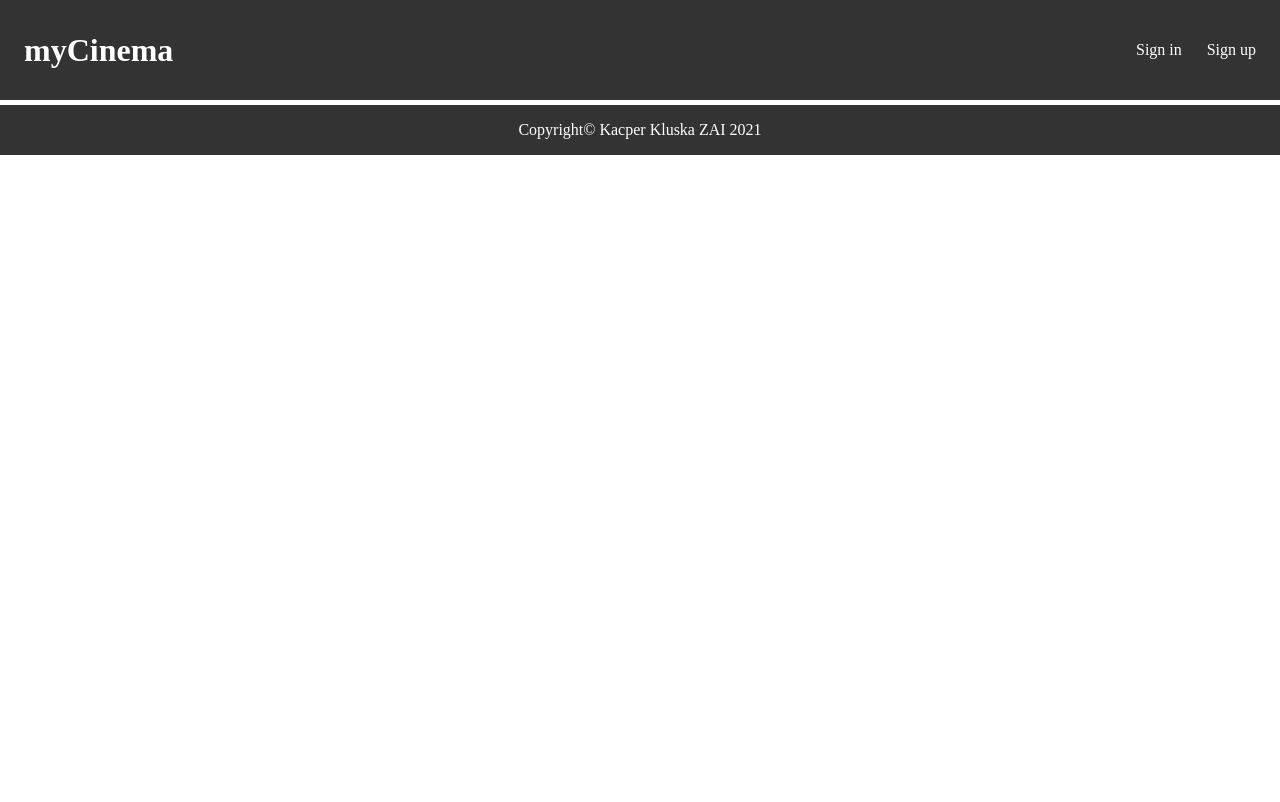
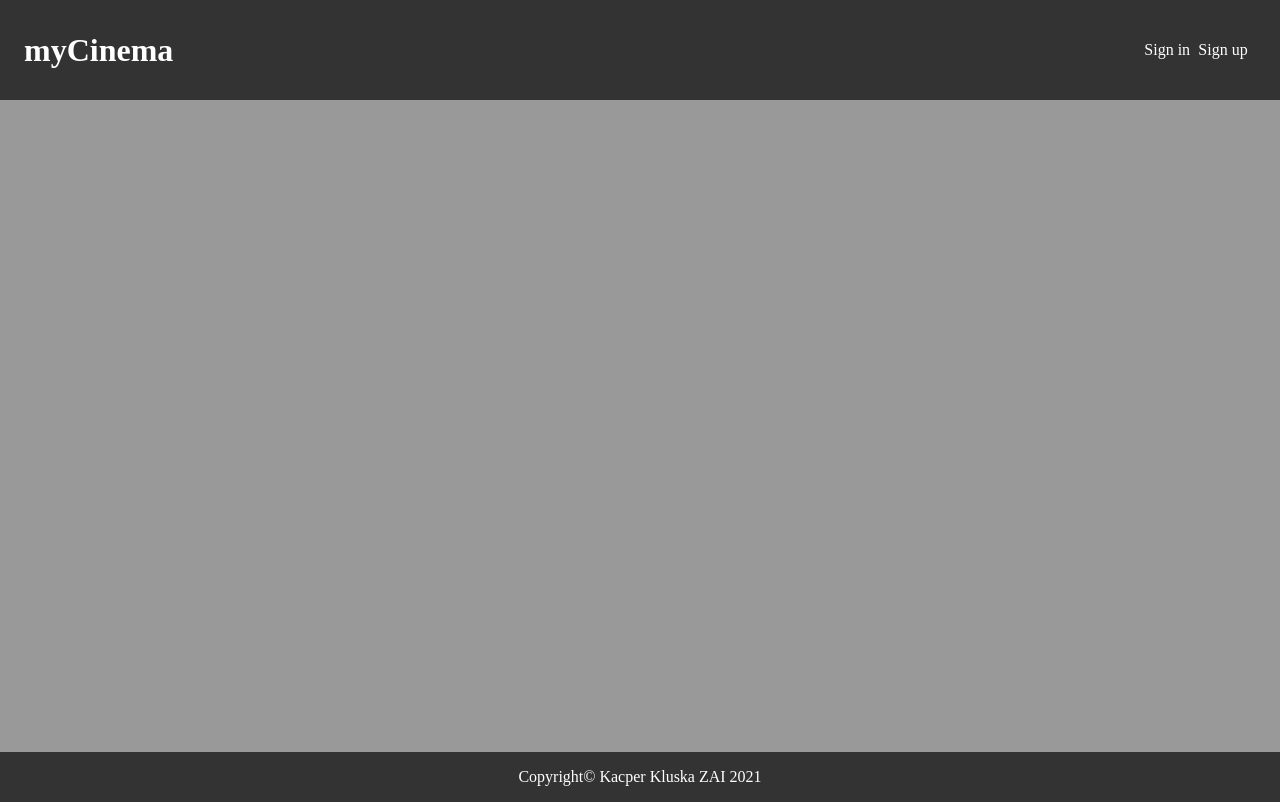
Before and after one commit to KacperKluska/mycinema_front, a React (Create React App) app: page / in a window 1280 px wide. Built offline with nearby package versions, Linux system fonts and the light colour scheme.

Commit message:
some commit changes

```diff
--- a/src/App.css
+++ b/src/App.css
@@ -3,3 +3,9 @@
   padding: 0;
   box-sizing: border-box;
 }
+
+#emptyPage {
+  background-color: #999;
+  width: 100%;
+  height: calc(100vh - 100px - 3rem);
+}
--- a/src/components/Header/Header.js
+++ b/src/components/Header/Header.js
@@ -1,14 +1,32 @@
+import { useContext } from "react";
+import { UserStatusContext } from "../Context/UserStatusContext";
 import "./style.scss";
 
 export default function Header() {
+  const [userLogged, setUserLogged] = useContext(UserStatusContext);
+  const LogIn = () => {
+    setUserLogged(true);
+  };
+
+  const LogOut = () => {
+    setUserLogged(false);
+  };
+
   return (
     <header id="header">
       <h1 id="mainLogo">myCinema</h1>
       <nav className="userStatusNavigation">
-        <ul>
-          <li>Sign in</li>
-          <li>Sign up</li>
-        </ul>
+        {!userLogged && (
+          <ul>
+            <li onClick={LogIn}>Sign in</li>
+            <li>Sign up</li>
+          </ul>
+        )}
+        {userLogged && (
+          <ul>
+            <li onClick={LogOut}>Log out</li>
+          </ul>
+        )}
       </nav>
     </header>
   );
--- a/src/components/Header/style.scss
+++ b/src/components/Header/style.scss
@@ -8,7 +8,6 @@
   align-items: center;
 
   padding: 1rem 1.5rem;
-  margin-bottom: 5px;
 
   background-color: #333;
   color: white;
@@ -20,8 +19,12 @@
   ul {
     display: flex;
     flex-direction: row;
-    justify-content: space-between;
+    justify-content: space-evenly;
 
     list-style: none;
+
+    li:hover {
+      cursor: pointer;
+    }
   }
 }
--- a/src/components/Layout/Layout.js
+++ b/src/components/Layout/Layout.js
@@ -8,6 +8,7 @@ export default function Layout() {
     <BrowserRouter>
       <UserStatusContextProvider>
         <Header />
+        <div id="emptyPage"></div>
         <Footer />
       </UserStatusContextProvider>
     </BrowserRouter>
```
